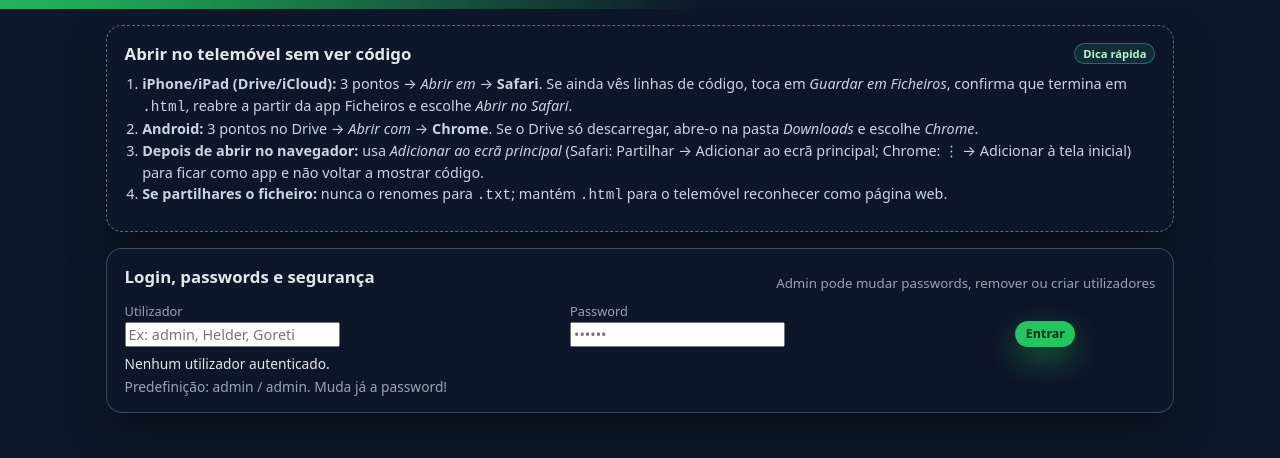
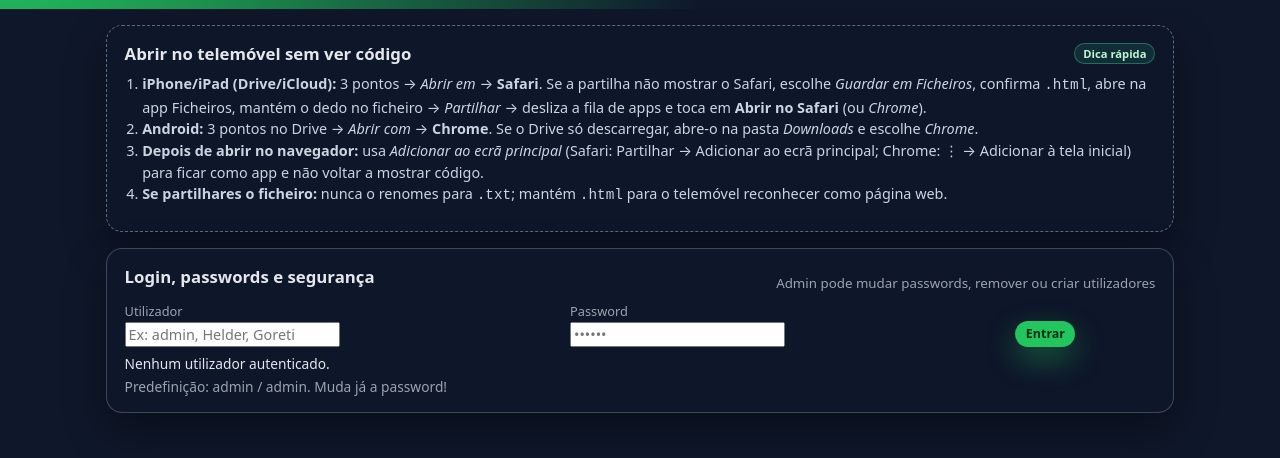
Before and after one commit to memendes123/fghfghghfgh, a plain HTML site: page despesas_dashboard_pro_plus.html in a window 1280 px wide. Shown: the part 74-532 px from the top of the page. Drawn offline with nearby package versions, Linux system fonts and the light colour scheme.

Commit message:
Codex follow‑up

```diff
--- a/despesas_dashboard_pro_plus.html
+++ b/despesas_dashboard_pro_plus.html
@@ -316,7 +316,7 @@
         <span class="badge badge-receita" style="border-color:rgba(52,211,153,0.4); color:#bbf7d0;">Dica rápida</span>
       </div>
       <ol style="margin:0.5rem 0; padding-left:1.1rem; color:#cbd5e1; font-size:0.9rem; line-height:1.5;">
-        <li><strong>iPhone/iPad (Drive/iCloud):</strong> 3 pontos → <em>Abrir em</em> → <strong>Safari</strong>. Se ainda vês linhas de código, toca em <em>Guardar em Ficheiros</em>, confirma que termina em <code>.html</code>, reabre a partir da app Ficheiros e escolhe <em>Abrir no Safari</em>.</li>
+        <li><strong>iPhone/iPad (Drive/iCloud):</strong> 3 pontos → <em>Abrir em</em> → <strong>Safari</strong>. Se a partilha não mostrar o Safari, escolhe <em>Guardar em Ficheiros</em>, confirma <code>.html</code>, abre na app Ficheiros, mantém o dedo no ficheiro → <em>Partilhar</em> → desliza a fila de apps e toca em <strong>Abrir no Safari</strong> (ou <em>Chrome</em>).</li>
         <li><strong>Android:</strong> 3 pontos no Drive → <em>Abrir com</em> → <strong>Chrome</strong>. Se o Drive só descarregar, abre-o na pasta <em>Downloads</em> e escolhe <em>Chrome</em>.</li>
         <li><strong>Depois de abrir no navegador:</strong> usa <em>Adicionar ao ecrã principal</em> (Safari: Partilhar → Adicionar ao ecrã principal; Chrome: ⋮ → Adicionar à tela inicial) para ficar como app e não voltar a mostrar código.</li>
         <li><strong>Se partilhares o ficheiro:</strong> nunca o renomes para <code>.txt</code>; mantém <code>.html</code> para o telemóvel reconhecer como página web.</li>
```
Also changed, not shown: 1 other file.
